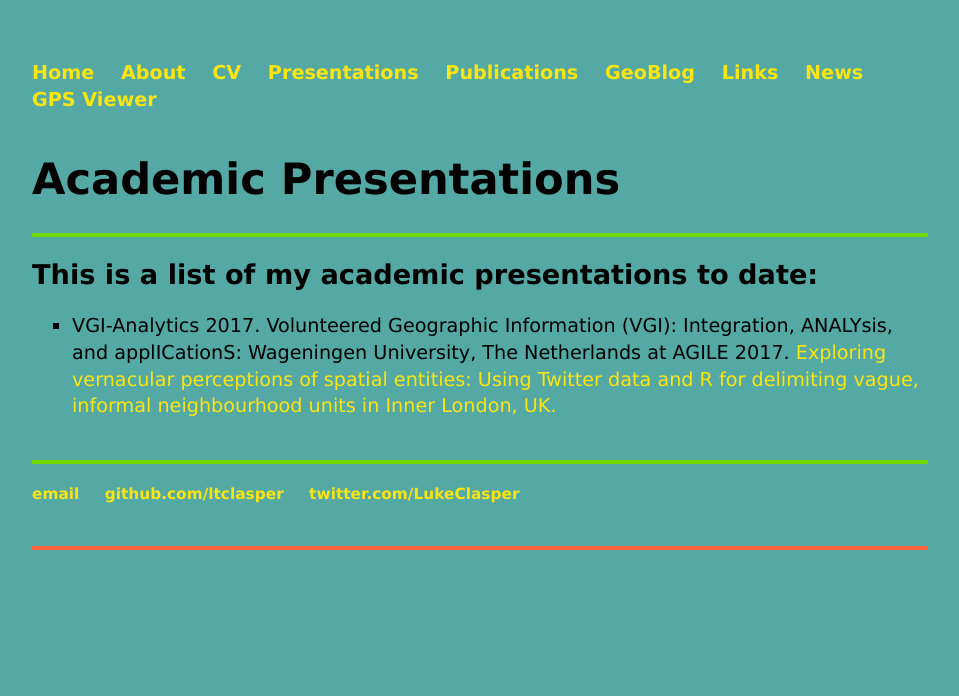
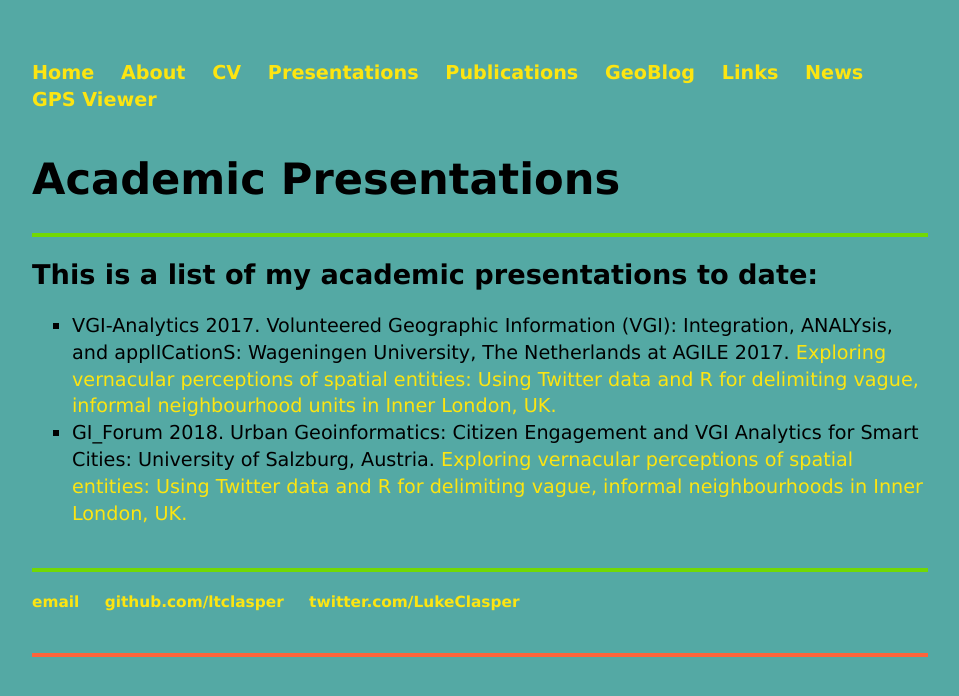
Before and after one commit to ltclasper/ltclasper.github.io, a Jekyll site: the page built from presentations/index.html, in a window 1280 px wide. Shown: the top 696 px of the page, without its empty margins (160-1119 px from the left). Built offline with Jekyll 4.4.1, drawn with Linux system fonts in a browser that asks for light colours.

Commit message:
Update index.html

```diff
--- a/presentations/index.html
+++ b/presentations/index.html
@@ -10,6 +10,9 @@ title: Academic Presentations
 <div class="blurb">
 	<h2>This is a list of my academic presentations to date:</h2>
 	<p><ul style="list-style-type:square">
-  	<li>VGI-Analytics 2017. Volunteered Geographic Information (VGI): Integration, ANALYsis, and applICationS: Wageningen University, The Netherlands at AGILE 2017. <a href="http://www.cs.nuim.ie/~pmooney/VGI-Analytics2017/materials/VGI-Analytics_2017_Clasper.pdf">Exploring vernacular perceptions of spatial entities: Using Twitter data and R for delimiting vague, informal neighbourhood units in Inner London, UK.</a></li></ul>
+  	<li>VGI-Analytics 2017. Volunteered Geographic Information (VGI): Integration, ANALYsis, and applICationS: Wageningen University, The Netherlands at AGILE 2017. <a href="http://www.cs.nuim.ie/~pmooney/VGI-Analytics2017/materials/VGI-Analytics_2017_Clasper.pdf">Exploring vernacular perceptions of spatial entities: Using Twitter data and R for delimiting vague, informal neighbourhood units in Inner London, UK.</a></li>
+	<li>GI_Forum 2018. Urban Geoinformatics: Citizen Engagement and VGI Analytics for Smart Cities: University of Salzburg, Austria. <a href="/GI_Forum_2018_Clasper.pdf">Exploring vernacular perceptions of spatial entities: Using Twitter data and R for delimiting vague, informal neighbourhoods in Inner London, UK.</a></li>
+	</ul>
+
 	</p>
 </div><!-- /.blurb -->
```
